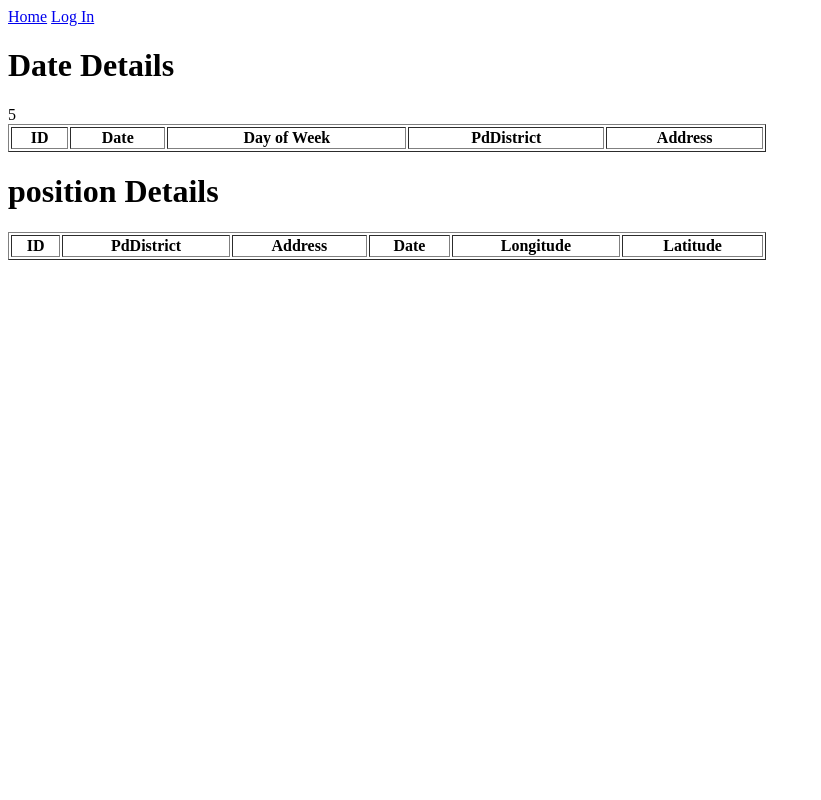
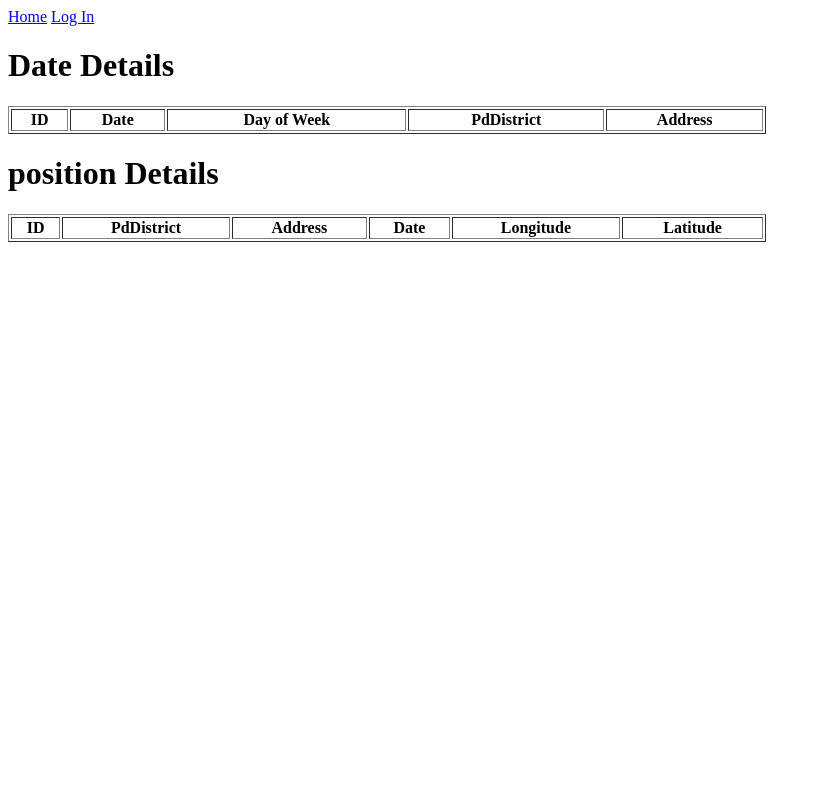
Before and after one commit to FrankChen2023/Django_Assessment2_GroupTask, a Django app: page /total/ in a window 1280 px wide. Shown: the whole page, without its empty margins (0-821 px from the left). Run offline with Django 4.2, Linux system fonts and the light colour scheme; data that the repository does not hold is empty.

Commit message:
Table pattern add

```diff
--- a/CrimeDataSan/templates/Crime/total.html
+++ b/CrimeDataSan/templates/Crime/total.html
@@ -5,7 +5,7 @@
     <body>
         <h1>Date Details</h1>
         <table border="1" style="text-align:center" width='60%'>
-        <tr><th>ID</th><th>Date</th><th>Day of Week</th><th>PdDistrict</th><th>Address</th>5
+        <tr><th>ID</th><th>Date</th><th>Day of Week</th><th>PdDistrict</th><th>Address</th>
         {% for row in Crime_total_date %}
         <tr>
             <td>{{row.id}}</td>
```
